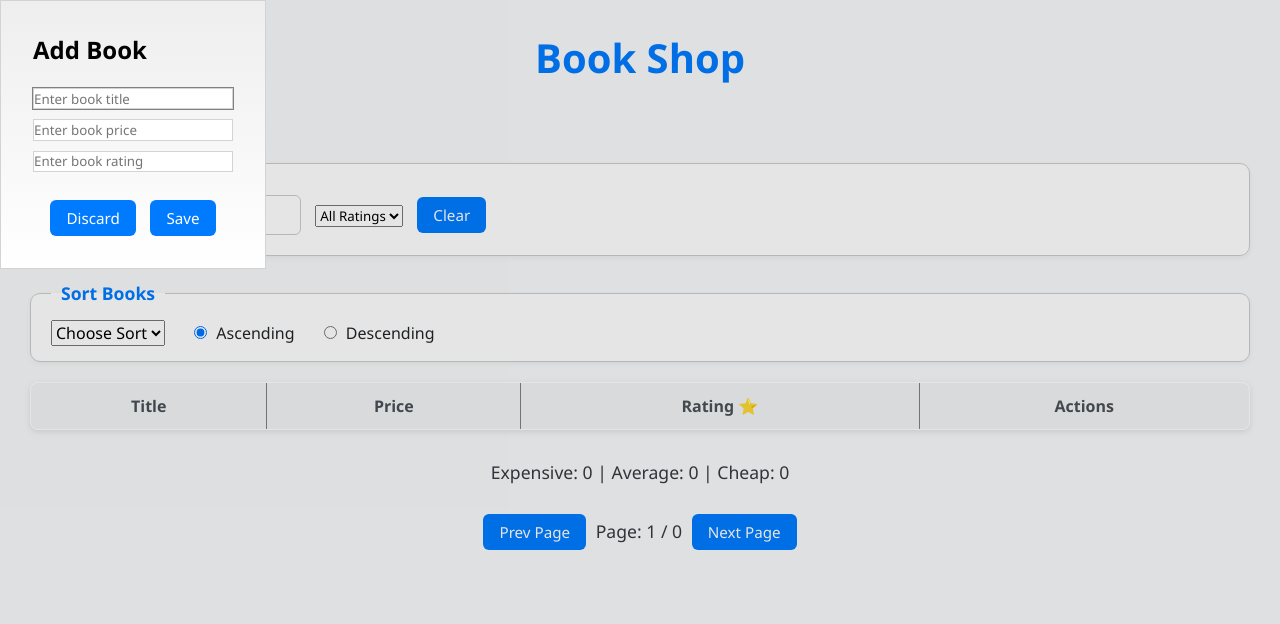
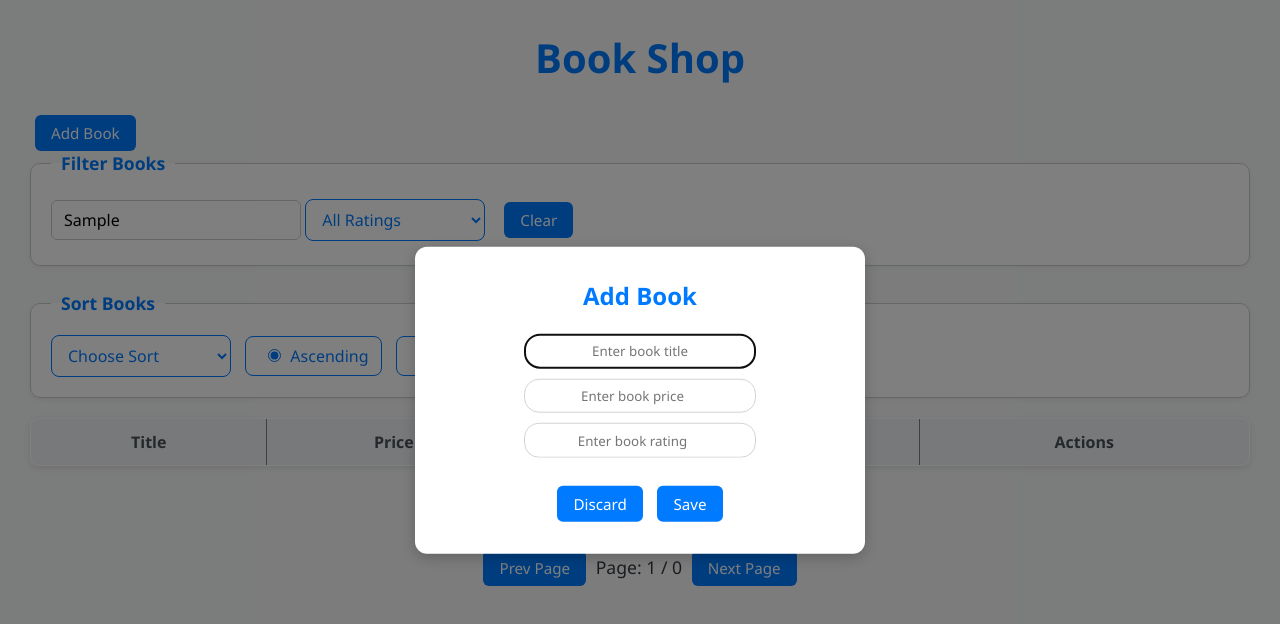
Before and after one commit to Shalikoo/Book-Shop, a plain HTML site: page index.html in a window 1280 px wide. Both pictures are taken after typing "Sample" into the empty fields and a click on the button "Add Book". Drawn offline with Linux system fonts and the light colour scheme.

Commit message:
Changed Modal Style

```diff
--- a/css/style.css
+++ b/css/style.css
@@ -185,10 +185,25 @@ th {
     font-size: 1.1rem;
 }
 
-.filters input,
-.filters select,
-.filters button {
+.filters select {
+    background-color: #ffffff;
+    color: #007BFF;
+    border: 1px solid #007BFF;
+    padding: 8px 12px;
+    border-radius: 8px;
     margin: 5px 10px 5px 0;
+    width: 180px;
+    text-align: left;
+    font-size: 1rem;
+    transition: all 0.3s ease;
+    cursor: pointer;
+}
+
+.filters select:hover,
+.filters select:focus {
+    background-color: #007BFF;
+    color: #fff;
+    outline: none;
 }
 
 .sort-controls {
@@ -209,8 +224,28 @@ th {
 
 .sort-controls select,
 .sort-controls label {
-    margin-right: 15px;
+    background-color: #ffffff;
+    color: #007BFF;
+    border: 1px solid #007BFF;
+    padding: 8px 12px;
+    border-radius: 8px;
+    margin: 5px 10px 5px 0;
+    width: 180px;
+    text-align: left;
     font-size: 1rem;
+    transition: all 0.3s ease;
+    cursor: pointer;
+}
+
+.sort-controls select:hover {
+    background-color: #007BFF;
+    color: #fff;
+    outline: none;
+}
+.sort-controls label:hover {
+    background-color: #007BFF;
+    color: #fff;
+    outline: none;
 }
 
 .sort-controls input[type="radio"] {
@@ -226,10 +261,26 @@ th {
 }
 
 dialog.book-edit-modal {
-	padding: 2em;
-	background: linear-gradient(to bottom, #eee, #fff);
-	border: 1px solid lightgray;
+    position: fixed;
+    top: 50%;
+    left: 50%;
+    transform: translate(-50%, -50%);
+
+    text-align: center;
+    padding: 2em;
+    background: white;
+    border: none;
+    border-radius: 12px;
+    width: 90%;
+    max-width: 450px;
+    box-shadow: 0 4px 15px rgba(0, 0, 0, 0.2);
+    z-index: 999;
 }
+
+.book-edit-modal::backdrop {
+    background-color: rgba(0, 0, 0, 0.5);
+}
+
 
 dialog.book-edit-modal form {
 	display: flex;
@@ -239,27 +290,18 @@ dialog.book-edit-modal form {
 
 dialog.book-edit-modal form > h2 {
 	margin-block-end: 0.5em;
+    color: #007BFF;
 }
 
-dialog.book-edit-modal form > img {
-	position: absolute;
-	top: 30px;
-	right: 20px;
-
-	width: 130px;
-}
-
-dialog.book-edit-modal form > input,
-dialog.book-edit-modal form > select {
-	align-self: start;
-	height: 1.6em;
+dialog.book-edit-modal form > input {
+	align-self: center;
+	height: 2.6em;
 	border: 1px solid lightgray;
+    width: 60%;
+    border-radius: 15px;
+    text-align: center;
 }
 
 dialog.book-edit-modal form .actions {
 	margin-block-start: 1em;
 }
-
-dialog *:focus {
-	outline: 1px solid gray;
-}
```
Also changed, not shown: index.html (+0 -1 lines).
